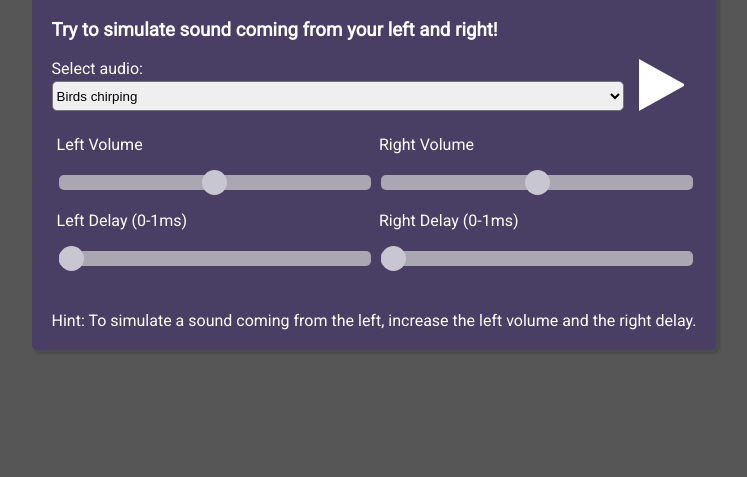
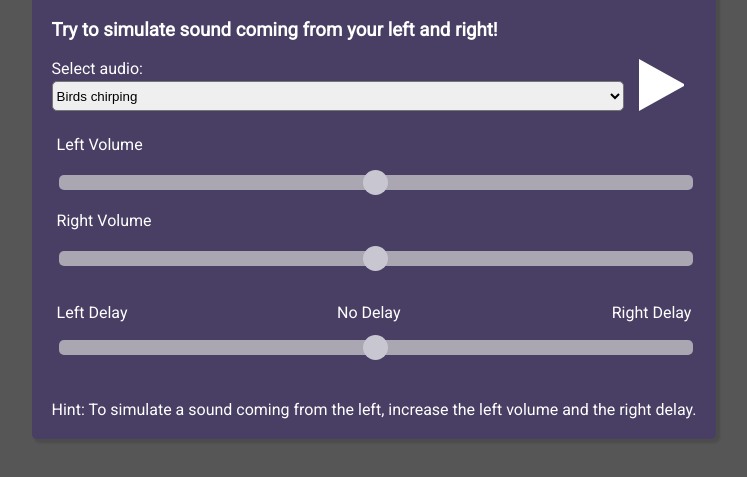
Before and after one commit to donnafan/Spatial-Audio-Demo, a website: page demo1.html in a window 1280 px wide. Shown: the part 129-606 px from the top of the page, without its empty margins (266-1013 px from the left). Drawn offline with Linux system fonts and the light colour scheme.

Commit message:
merge left and right delay control

```diff
--- a/css/styles.css
+++ b/css/styles.css
@@ -50,6 +50,18 @@ select {
     margin: 5px;
 }
 
+.alignleft {
+	float: left;
+}
+.aligncentre {
+    float: left;
+    margin-left: 33%;
+}
+.alignright {
+	float: right;
+}
+
+
 .slider {
     -webkit-appearance: none;
     width: 100%;
--- a/demo1.html
+++ b/demo1.html
@@ -38,14 +38,18 @@
       <div class="input">
         <br> Left Volume <br><br>
         <input class="slider" type="range" id="Lvolume" min="0" max="2" value="1" step="0.01">
-        <br> Left Delay (0-1ms) <br><br>
-        <input class="slider" type="range" id="DelayL" min="0" max="0.001" value="0" step="0.00001">
-      </div>
-      <div class="input">
+        <!-- <br> Left Delay (0-1ms) <br><br>
+        <input class="slider" type="range" id="DelayL" min="0" max="0.001" value="0" step="0.00001"> -->
+      <!-- </div> -->
+      <!-- <div class="input">  -->
         <br> Right Volume <br><br>
         <input class="slider" type="range" id="Rvolume" min="0" max="2" value="1" step="0.01">
-        <br> Right Delay (0-1ms)<br><br>
-        <input class="slider" type="range" id="DelayR" min="0" max="0.001" value="0" step="0.00001">
+        <br> <div id="textbox">
+          <p class="alignleft">Left Delay</p>
+          <p class ="aligncentre">No Delay</p>
+          <p class="alignright">Right Delay</p>
+        </div>
+        <input class="slider" type="range" id="DelayR" min="0" max="0.002" value="0.001" step="0.00001">
       </div>
     </div>
 
--- a/js/demo1.js
+++ b/js/demo1.js
@@ -42,10 +42,12 @@ function setUpAudio(track) {
     volumeControlR.addEventListener('input', function() {
         gainNodeR.gain.value = this.value;
     }, false);
-    const delayL = document.querySelector('#DelayL');
-    delayL.addEventListener('input', function() {
-        delayNodeL.delayTime.value = this.value;
-    }, false);
+    // const delayL = document.querySelector('#DelayL');
+    // delayL.addEventListener('input', function() {
+    //     delayNodeL.delayTime.value = this.value;
+    // }, false);
+    delayNodeL.delayTime.value = 0.001
+    delayNodeR.delayTime.value=0.001
         const delayR = document.querySelector('#DelayR');
     delayR.addEventListener('input', function() {
         delayNodeR.delayTime.value = this.value;
```
